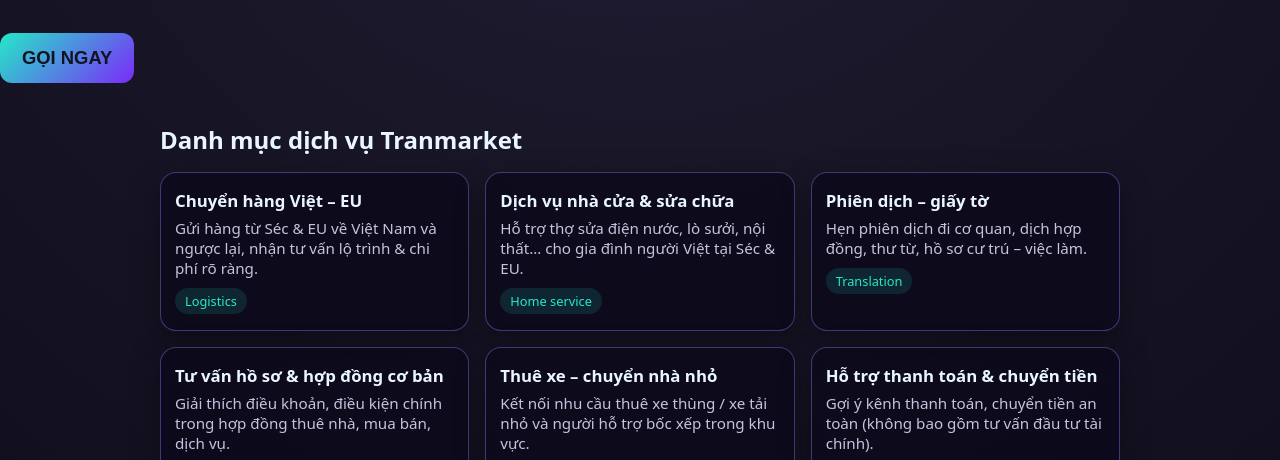
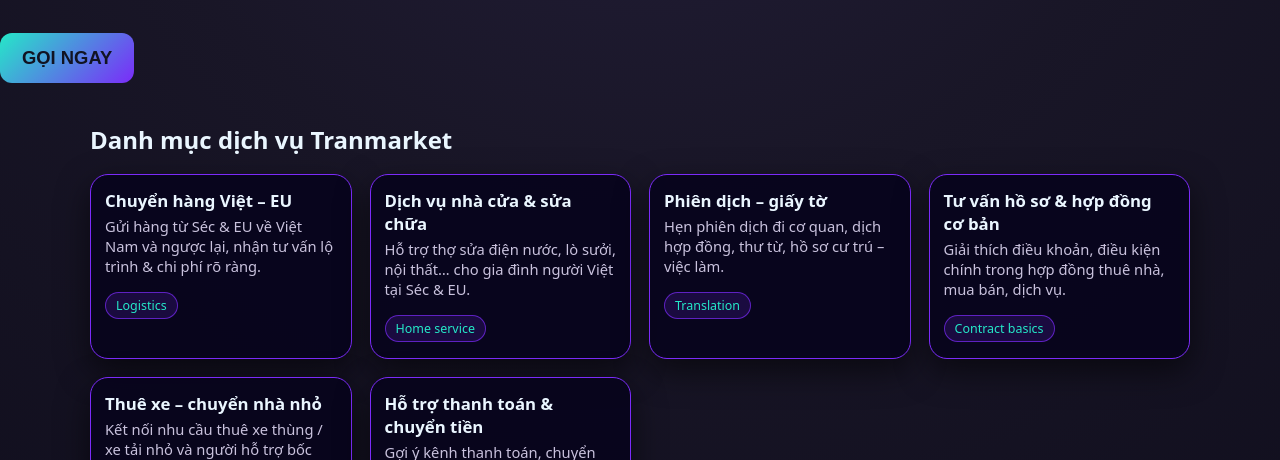
Before and after one commit to Tran682025/Tranmarket, a plain HTML site: page index.html in a window 1280 px wide. Shown: the part 337-797 px from the top of the page. Drawn offline with Linux system fonts and the light colour scheme.

Commit message:
Update trm-ui.css

```diff
--- a/trm-ui.css
+++ b/trm-ui.css
@@ -54,7 +54,7 @@
   font-weight: 500;
 }
 .trm-services {
-  max-width: 960px;
+  max-width: 1100px;
   margin: 40px auto 80px;
   padding: 0 16px;
 }
@@ -62,40 +62,62 @@
 .trm-section-title {
   font-size: 1.5rem;
   font-weight: 700;
-  margin-bottom: 16px;
+  margin-bottom: 18px;
 }
 
 .trm-services-grid {
   display: grid;
-  grid-template-columns: repeat(auto-fit, minmax(240px, 1fr));
-  gap: 16px;
+  grid-template-columns: repeat(auto-fit, minmax(250px, 1fr));
+  gap: 18px;
 }
 
 .trm-service-card {
-  background: rgba(10, 8, 26, 0.72);
-  border-radius: 16px;
-  padding: 16px 14px;
-  border: 1px solid rgba(144, 128, 255, 0.4);
-  box-shadow: 0 10px 30px rgba(0, 0, 0, 0.35);
+  background: rgba(7, 4, 28, 0.9);
+  border-radius: 18px;
+  padding: 14px 14px 16px;
+  border: 1px solid #7b2bf9; /* viền tím đậm hơn nền */
+  box-shadow: 0 12px 32px rgba(0, 0, 0, 0.55);
 }
 
 .trm-service-title {
   font-size: 1.05rem;
   font-weight: 650;
+  margin-bottom: 4px;
+}
+
+.trm-service-title-sub {
+  font-size: 0.85rem;
+  color: #d8cffc;
   margin-bottom: 6px;
 }
 
 .trm-service-desc {
-  font-size: 0.95rem;
+  font-size: 0.92rem;
   color: #c9c2dd;
-  margin-bottom: 10px;
+  margin-bottom: 8px;
+}
+
+.trm-service-desc-sub {
+  font-size: 0.8rem;
+  color: #a5a0c7;
 }
 
 .trm-service-badge {
   display: inline-block;
-  font-size: 0.8rem;
+  margin-top: 8px;
+  font-size: 0.78rem;
   padding: 4px 10px;
   border-radius: 999px;
-  background: rgba(37, 232, 200, 0.12);
+  background: rgba(123, 43, 249, 0.16);
   color: #25e8c8;
+  border: 1px solid rgba(123, 43, 249, 0.7);
 }
+
+/* RESPONSIVE NHẸ */
+@media (max-width: 600px) {
+  .trm-services {
+    margin-top: 28px;
+  }
+}
+
+/*
```
